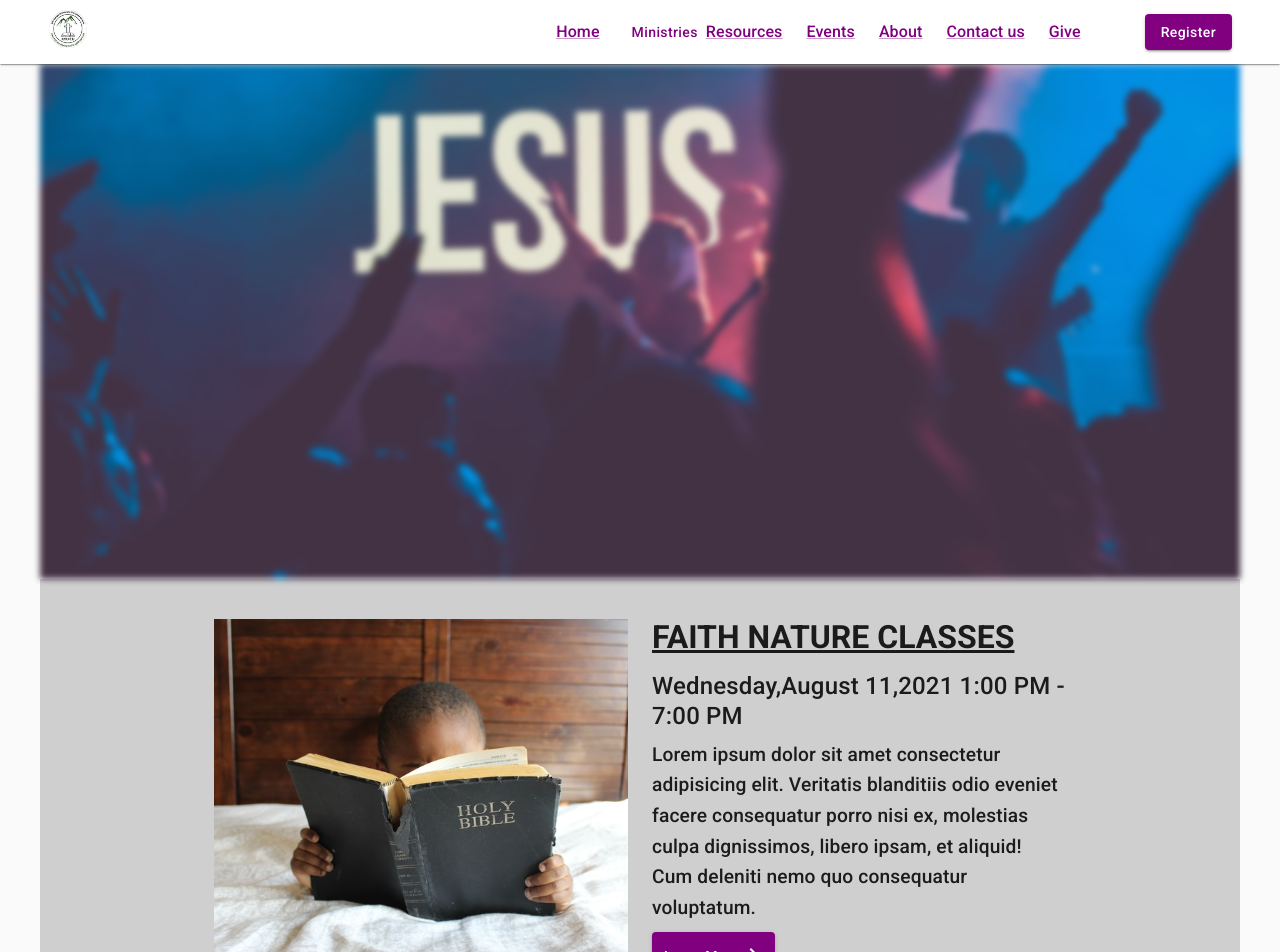
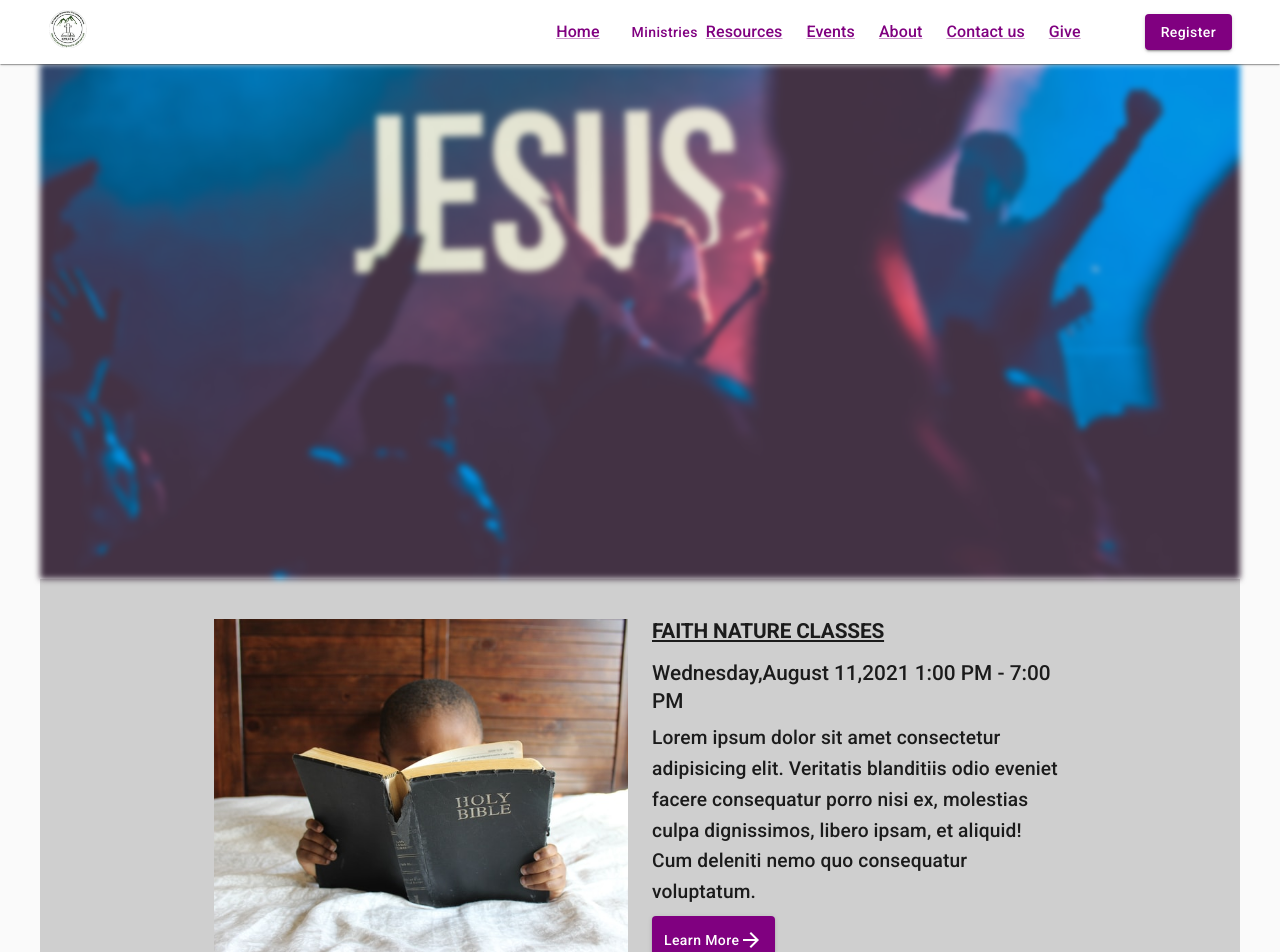
Before and after one commit to KyU-Christian-Union/kyucuwebapp, a React (Create React App) app: page /events in a window 1280 px wide. Shown: the top 952 px of the page. Built offline with nearby package versions, Linux system fonts and the light colour scheme.

Commit message:
link all the related components to their pages

```diff
--- a/src/App/App.jsx
+++ b/src/App/App.jsx
@@ -18,6 +18,7 @@ function App() {
         <Switch>
           <Route exact path="/" component={HomePage} />
           <Route exact path="/events" component={EventsPage} />
+          {/** will fetch the id from db to make it dynamic */}
           <Route exact path="/events/:id" component={SpecificEventPage} />
         </Switch>
       </div>
--- a/src/components/EventWrapper/Event.jsx
+++ b/src/components/EventWrapper/Event.jsx
@@ -2,6 +2,7 @@ import { Container, Grid, Typography, Button } from '@mui/material';
 import React from 'react';
 import makeStyles from '@mui/styles/makeStyles';
 import ArrowForwardIcon from '@mui/icons-material/ArrowForward';
+import { Link } from 'react-router-dom';
 import upcomingeventImage from '../../assets/images/upcomingevent_image.jpg';
 
 const useStyles = makeStyles(theme => ({
@@ -17,7 +18,10 @@ const useStyles = makeStyles(theme => ({
     fontSize: '2rem',
     textDecoration: 'underline',
     marginBottom: theme.spacing(2),
-    textTransform: 'uppercase'
+    textTransform: 'uppercase',
+    [theme.breakpoints.up('sm')]: {
+      fontSize: '130%'
+    }
   },
   eventsubHeader: {
     fontWeight: 500,
@@ -51,10 +55,10 @@ const Event = () => {
             />
           </Grid>
           <Grid item xs={12} sm={6} md={6} lg={6}>
-            <Typography variant="h3" className={classes.eventHeader}>
+            <Typography variant="h2" className={classes.eventHeader}>
               Faith Nature Classes
             </Typography>
-            <Typography variant="h4" className={classes.eventsubHeader}>
+            <Typography variant="h5" className={classes.eventsubHeader}>
               Wednesday,August 11,2021 1:00 PM - 7:00 PM
             </Typography>
             <Typography variant="h6" className={classes.eventInfo}>
@@ -62,10 +66,13 @@ const Event = () => {
               consequatur porro nisi ex, molestias culpa dignissimos, libero ipsam, et aliquid! Cum deleniti nemo quo
               consequatur voluptatum.
             </Typography>
-            <Button variant="contained" color="primary" className={classes.eventButton}>
-              Learn More
-              <ArrowForwardIcon />
-            </Button>
+            {/** will change to dynamic id after fetching from the db */}
+            <Link to="/events/id">
+              <Button variant="contained" color="primary" className={classes.eventButton}>
+                Learn More
+                <ArrowForwardIcon />
+              </Button>
+            </Link>
           </Grid>
         </Grid>
       </Container>
--- a/src/components/UpcomingEvents/UpcomingEvents.jsx
+++ b/src/components/UpcomingEvents/UpcomingEvents.jsx
@@ -6,8 +6,10 @@ import { Link } from 'react-router-dom';
 import UpcomingEvent from './UpcomingEvent';
 
 const useStyles = makeStyles(theme => ({
+  upcomingEventsParent: {
+    backgroundColor: 'rgba(0, 0, 0, 0.12)' /** might lead to a merge conflict */
+  },
   root: {
-    backgroundColor: 'rgba(0, 0, 0, 0.12)',
     [theme.breakpoints.down('md')]: {
       paddingLeft: theme.spacing(0),
       paddingRight: theme.spacing(0)
@@ -15,6 +17,8 @@ const useStyles = makeStyles(theme => ({
   },
   heading: {
     fontWeight: '600',
+    marginBottom: theme.spacing(3) /* might lead to a merge conflict */,
+    paddingTop: theme.spacing(2) /* might lead to a merge conflict */,
     [theme.breakpoints.down('md')]: {
       fontSize: '2.5rem',
       paddingTop: theme.spacing(0.8),
@@ -36,6 +40,7 @@ const useStyles = makeStyles(theme => ({
 const UpcomingEvents = () => {
   const classes = useStyles();
   return (
+    <div className={classes.upcomingEventsParent}>
       <Container maxWidth="lg" className={classes.root}>
         <Typography variant="h1" className={classes.heading} align="center">
           Upcoming Events
@@ -64,6 +69,7 @@ const UpcomingEvents = () => {
           </Link>
         </Box>
       </Container>
+    </div>
   );
 };
 
--- a/src/pages/SpecificEventPage/SpecificEventPage.jsx
+++ b/src/pages/SpecificEventPage/SpecificEventPage.jsx
@@ -6,6 +6,7 @@ import AccessTimeIcon from '@mui/icons-material/AccessTime';
 import LocationOnIcon from '@mui/icons-material/LocationOn';
 import { makeStyles } from '@mui/styles';
 import AddIcon from '@mui/icons-material/Add';
+import { Link } from 'react-router-dom';
 import PublicAppBar from '../../components/AppBars.jsx/PublicAppBar';
 import Footer from '../../components/Footer/Footer';
 import upcomingeventImage from '../../assets/images/upcomingevent_image.jpg';
@@ -49,6 +50,10 @@ const useStyles = makeStyles(theme => ({
     [theme.breakpoints.down('sm')]: {
       marginLeft: theme.spacing(2)
     }
+  },
+  eventLink: {
+    textDecoration: 'none',
+    color: 'inherit'
   }
 }));
 
@@ -58,12 +63,14 @@ const SpecificEventPage = () => {
     <>
       <PublicAppBar />
       <Container maxWidth="lg" className={classes.containerStyle}>
+        <Link to="/events" className={classes.eventLink}>
           <Box component="div" sx={{ display: 'flex', mb: 4, mt: 5, alignItems: 'center' }}>
             <ArrowBackIcon sx={{ fontSize: 35, color: '#313131' }} />
             <Typography sx={{ ml: 1, fontWeight: 300, fontSize: '22px' }} variant="h5">
               BACK TO ALL EVENTS
             </Typography>
           </Box>
+        </Link>
         {/** heading typography */}
         <Typography variant="h3" gutterBottom="true" className={classes.pageSubTitle} sx={{ mb: 4, fontWeight: 900 }}>
           Faith Nurture Classes
```
Lines whose indentation alone changed are shown as unchanged.
